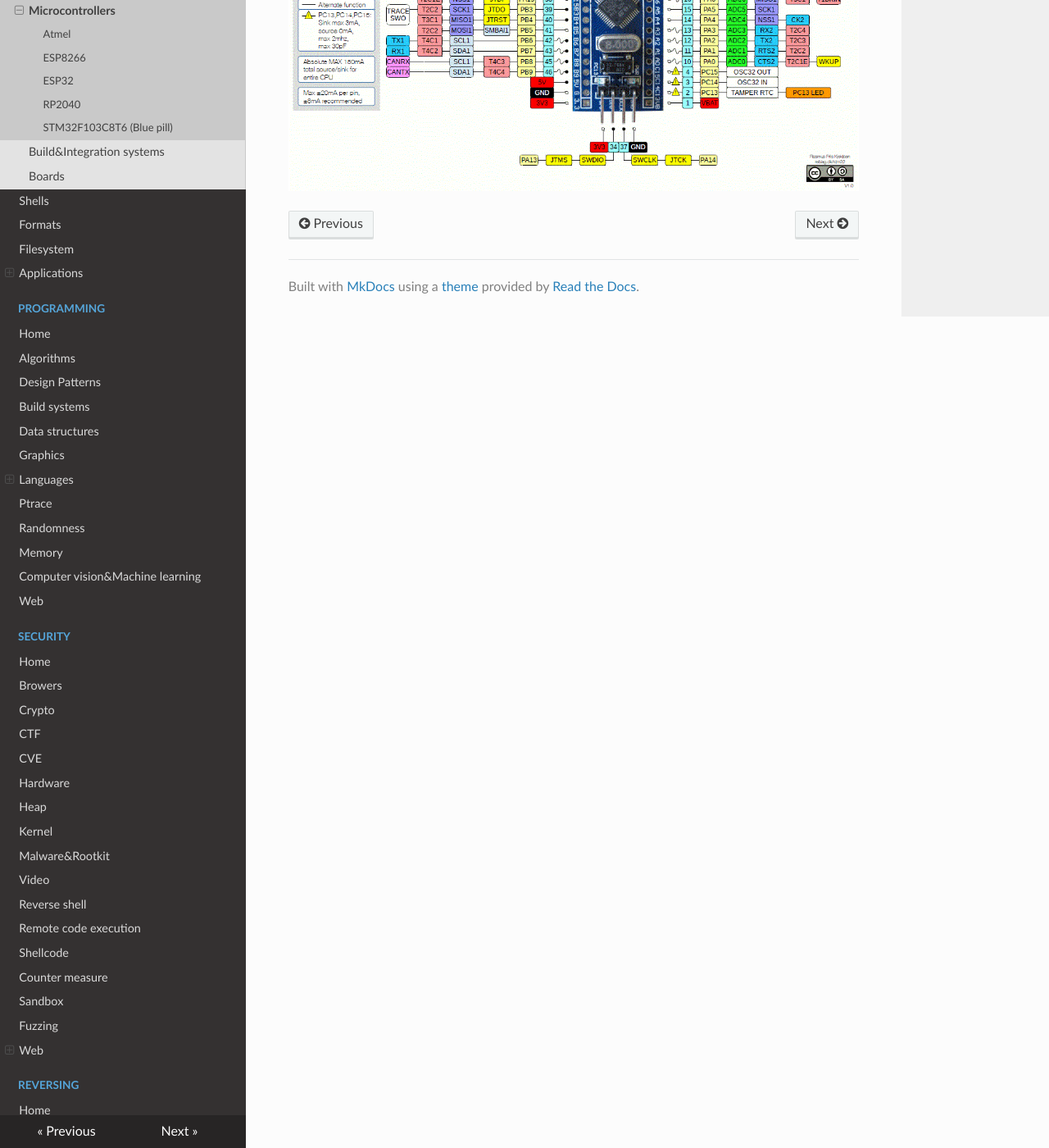
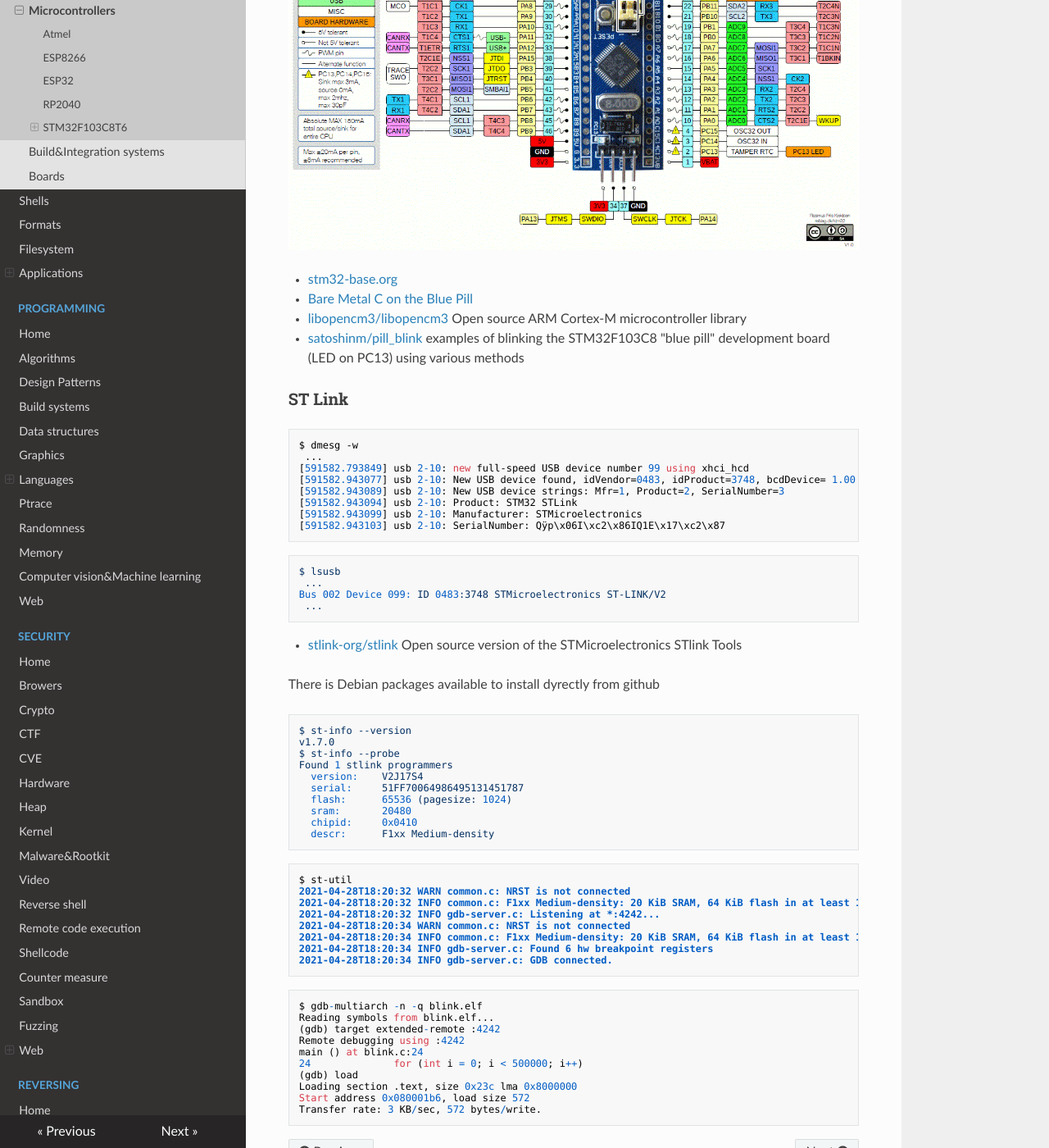
Before and after one commit to gipi/low-level, an MkDocs documentation site: the page built from docs/embedded/micro.md, in a window 1280 px wide and 1400 px high, scrolled down 2213 px. Shown: the whole window at 82% size. Built offline with MkDocs 1.6.1, drawn with Linux system fonts in a browser that asks for light colours; nearby versions of some CDN libraries; some of the changed text lies outside the part shown.

Commit message:
Add notes about STM32 development.

````diff
--- a/docs/embedded/micro.md
+++ b/docs/embedded/micro.md
@@ -36,9 +36,12 @@
  - [A closer look at Raspberry Pi RP2040 Programmable IOs (PIO)](https://www.cnx-software.com/2021/01/27/a-closer-look-at-raspberry-pi-rp2040-programmable-ios-pio/)
  - [Video](https://www.youtube.com/watch?v=yYnQYF_Xa8g) In-depth: Raspberry Pi Pico's PIO - programmable I/O!
 
-## STM32F103C8T6 (Blue pill)
+## STM32F103C8T6
 
  [Reference manual](https://www.st.com/content/ccc/resource/technical/document/reference_manual/59/b9/ba/7f/11/af/43/d5/CD00171190.pdf/files/CD00171190.pdf/jcr:content/translations/en.CD00171190.pdf) | [datasheet](https://www.st.com/resource/en/datasheet/stm32f103c8.pdf)
+
+There are a couple of boards with this microcontroller on it, mainly **blue
+pill** and **black pill** (note that their pinout differ)
 
 | Specs | Description |
 |-------|-------------|
@@ -62,3 +65,70 @@
 | PWM | 1 |
 
 ![](../images/STM32-pinout.png)
+
+ - [stm32-base.org](https://stm32-base.org/)
+ - [Bare Metal C on the Blue Pill](https://leap.tardate.com/arm/stm32f103c8t6/baremetal/)
+ - [libopencm3/libopencm3](https://github.com/libopencm3/libopencm3) Open source ARM Cortex-M microcontroller library
+ - [satoshinm/pill_blink](https://github.com/satoshinm/pill_blink) examples of blinking the STM32F103C8 "blue pill" development board (LED on PC13) using various methods
+
+### ST Link
+
+```
+$ dmesg -w
+ ...
+[591582.793849] usb 2-10: new full-speed USB device number 99 using xhci_hcd
+[591582.943077] usb 2-10: New USB device found, idVendor=0483, idProduct=3748, bcdDevice= 1.00
+[591582.943089] usb 2-10: New USB device strings: Mfr=1, Product=2, SerialNumber=3
+[591582.943094] usb 2-10: Product: STM32 STLink
+[591582.943099] usb 2-10: Manufacturer: STMicroelectronics
+[591582.943103] usb 2-10: SerialNumber: Qÿp\x06I\xc2\x86IQ1E\x17\xc2\x87
+```
+
+```
+$ lsusb
+ ...
+Bus 002 Device 099: ID 0483:3748 STMicroelectronics ST-LINK/V2
+ ...
+```
+
+ - [stlink-org/stlink](https://github.com/stlink-org/stlink) Open source version of the STMicroelectronics STlink Tools
+
+
+There is Debian packages available to install dyrectly from github
+
+```
+$ st-info --version
+v1.7.0
+$ st-info --probe
+Found 1 stlink programmers
+  version:    V2J17S4
+  serial:     51FF70064986495131451787
+  flash:      65536 (pagesize: 1024)
+  sram:       20480
+  chipid:     0x0410
+  descr:      F1xx Medium-density
+```
+
+```
+$ st-util
+2021-04-28T18:20:32 WARN common.c: NRST is not connected
+2021-04-28T18:20:32 INFO common.c: F1xx Medium-density: 20 KiB SRAM, 64 KiB flash in at least 1 KiB pages.
+2021-04-28T18:20:32 INFO gdb-server.c: Listening at *:4242...
+2021-04-28T18:20:34 WARN common.c: NRST is not connected
+2021-04-28T18:20:34 INFO common.c: F1xx Medium-density: 20 KiB SRAM, 64 KiB flash in at least 1 KiB pages.
+2021-04-28T18:20:34 INFO gdb-server.c: Found 6 hw breakpoint registers
+2021-04-28T18:20:34 INFO gdb-server.c: GDB connected.
+```
+
+```
+$ gdb-multiarch -n -q blink.elf
+Reading symbols from blink.elf...
+(gdb) target extended-remote :4242
+Remote debugging using :4242
+main () at blink.c:24
+24              for (int i = 0; i < 500000; i++)
+(gdb) load
+Loading section .text, size 0x23c lma 0x8000000
+Start address 0x080001b6, load size 572
+Transfer rate: 3 KB/sec, 572 bytes/write.
+```
````
